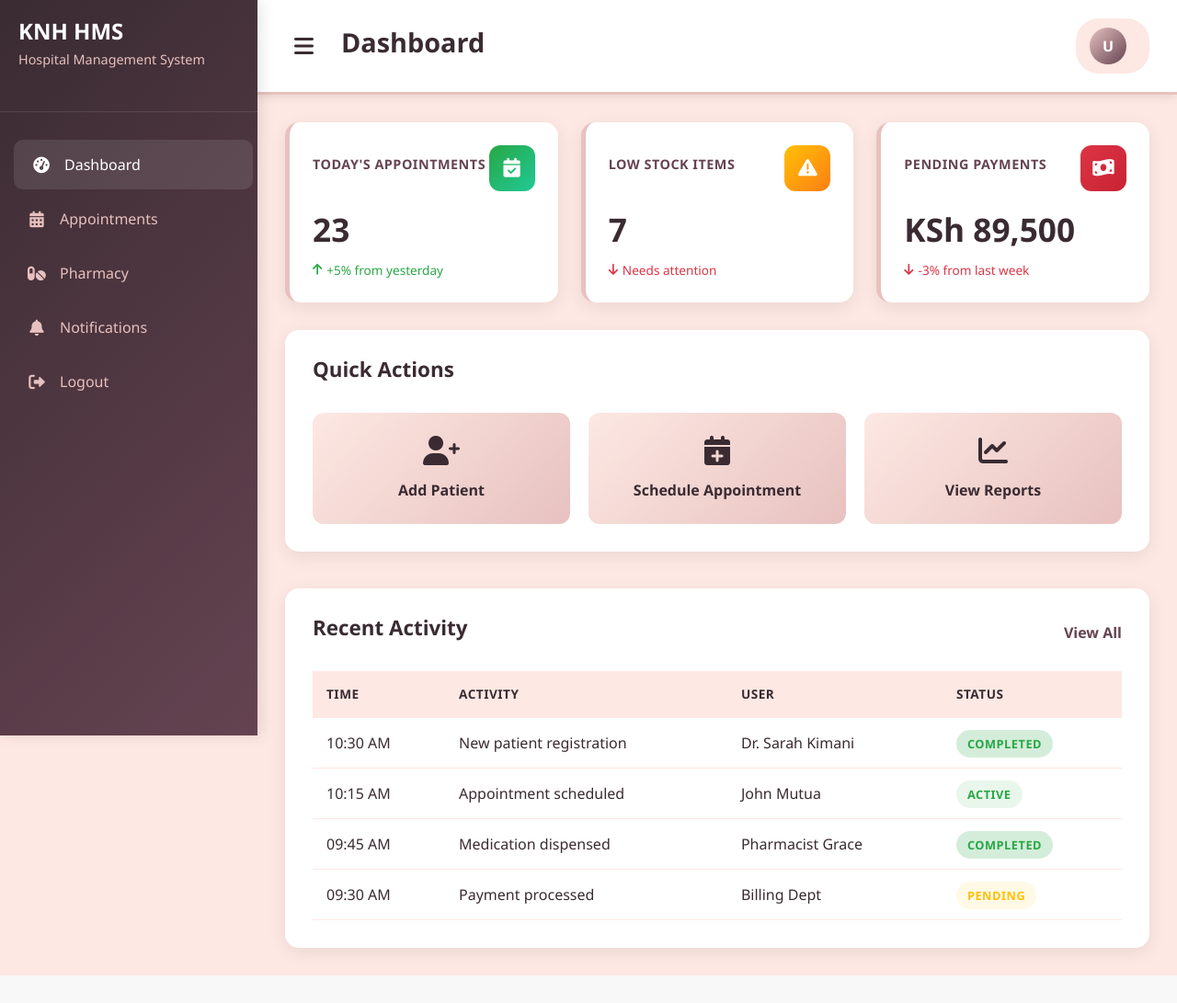
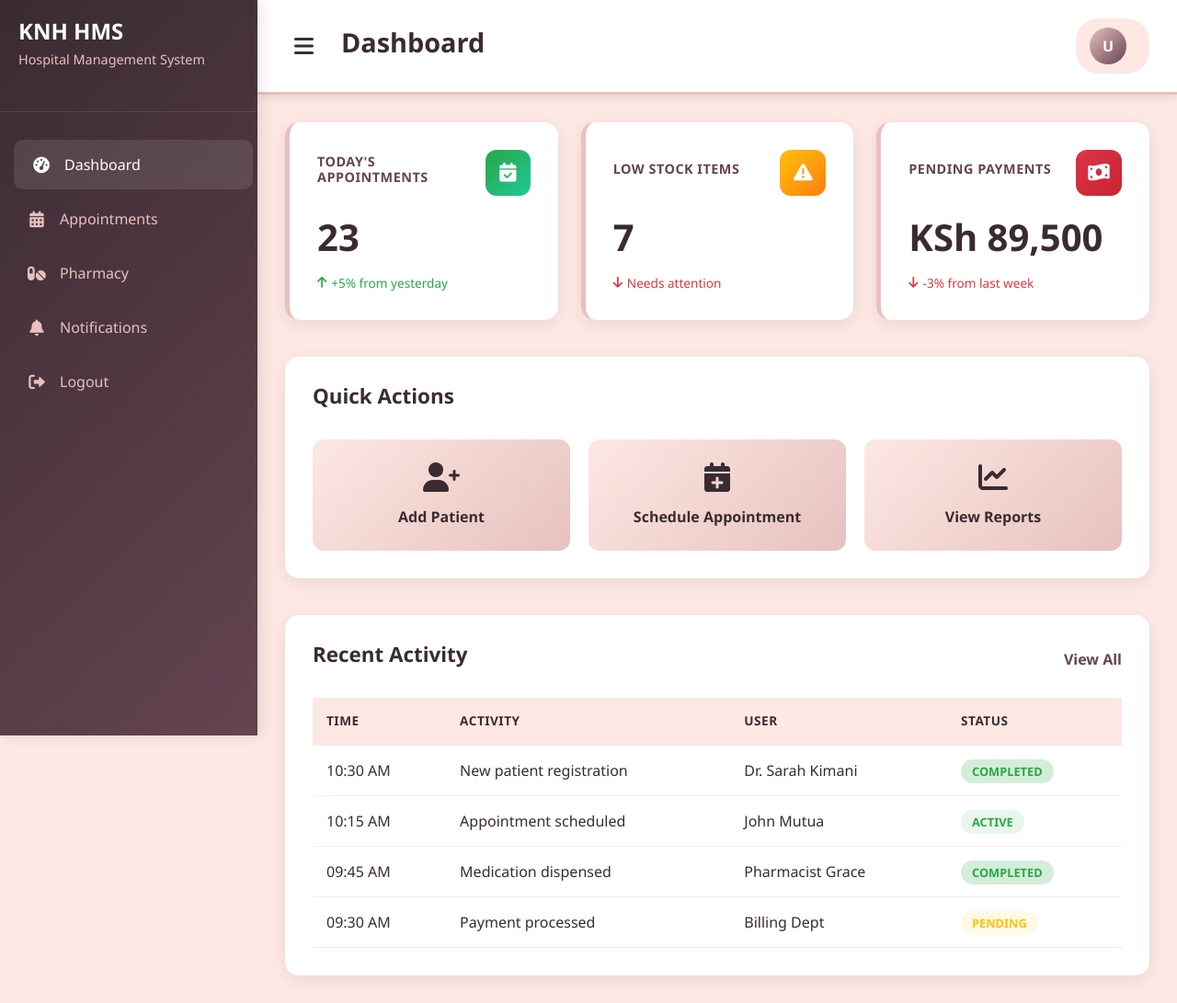
Before and after one commit to indieka900/knh_hms, a Django app: page / in a window 1280 px wide. Shown: the whole page at 92% size. Before the commit the page ends 1061 px from the top, so only its background shows below. Run offline with Django 5.2, Linux system fonts and the light colour scheme.

Commit message:
style: Update table and status badge padding for improved layout consistency

```diff
--- a/dashboard/static/css/styles.css
+++ b/dashboard/static/css/styles.css
@@ -590,7 +590,7 @@
 
 .table th,
 .table td {
-    padding: 15px 20px;
+    padding: 0.75rem;
     text-align: left;
     border-bottom: 1px solid var(--primary-light);
 }
@@ -610,12 +610,11 @@
 
 /* Status badges */
 .status-badge {
-    padding: 6px 12px;
+    padding: 0.25rem 0.75rem;
     border-radius: 20px;
     font-size: 0.8rem;
     font-weight: 600;
     text-transform: uppercase;
-    letter-spacing: 0.5px;
 }
 
 .status-scheduled {
@@ -671,59 +670,6 @@
 }
 
 /* Stats Cards for Appointments */
-.stats-grid {
-    display: grid;
-    grid-template-columns: repeat(auto-fit, minmax(250px, 1fr));
-    gap: 25px;
-    margin-bottom: 30px;
-}
-
-.stat-card {
-    background: var(--white);
-    padding: 25px;
-    border-radius: 15px;
-    box-shadow: 0 5px 20px rgba(0, 0, 0, 0.08);
-    transition: all 0.3s ease;
-    border-left: 5px solid var(--primary-medium);
-}
-
-.stat-card:hover {
-    transform: translateY(-3px);
-    box-shadow: 0 10px 30px rgba(0, 0, 0, 0.15);
-}
-
-.stat-card-header {
-    display: flex;
-    justify-content: space-between;
-    align-items: center;
-    margin-bottom: 15px;
-}
-
-.stat-card h3 {
-    color: var(--secondary-dark);
-    font-size: 0.9rem;
-    font-weight: 600;
-    text-transform: uppercase;
-    letter-spacing: 0.5px;
-}
-
-.stat-icon {
-    width: 50px;
-    height: 50px;
-    border-radius: 12px;
-    display: flex;
-    align-items: center;
-    justify-content: center;
-    font-size: 1.3rem;
-    color: var(--white);
-}
-
-.stat-number {
-    font-size: 2.2rem;
-    font-weight: 700;
-    color: var(--primary-dark);
-    margin-bottom: 8px;
-}
 
 .stat-label {
     font-size: 0.85rem;
@@ -787,7 +733,7 @@
 .modal-content {
     background-color: var(--white);
     margin: 5% auto;
-    padding: 0;
+    padding: 2rem;
     border-radius: 15px;
     width: 90%;
     max-width: 600px;
```
